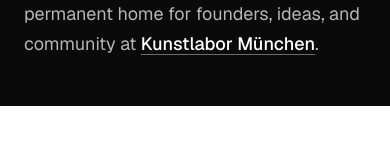
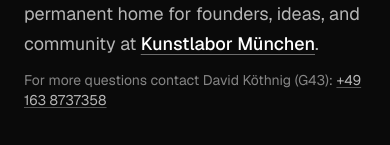
Before and after one commit to PanchoK50/mm-office-thon, a Next.js app: page / in a window 390 px wide. Shown: the part 501-646 px from the top of the page. Built offline with nearby package versions, Linux system fonts and the light colour scheme; no server answers; the database is empty.

Commit message:
Add contact information for inquiries in HeroSection component
Included a new paragraph in the HeroSection to provide contact details for David Köthnig, enhancing user accessibility for questions. The contact information is presented with a clickable phone link for convenience.

```diff
--- a/src/components/hero-section.tsx
+++ b/src/components/hero-section.tsx
@@ -115,6 +115,15 @@ export function HeroSection({ cardData }: HeroSectionProps) {
               </a>
               .
             </p>
+            <p className="mt-3 text-sm text-white/50">
+              For more questions contact David Köthnig (G43):{" "}
+              <a
+                href="tel:+491638737358"
+                className="text-white/70 underline underline-offset-2 decoration-white/30 transition-colors hover:text-white hover:decoration-white/60"
+              >
+                +49 163 8737358
+              </a>
+            </p>
           </div>
         </div>
       </div>
```
